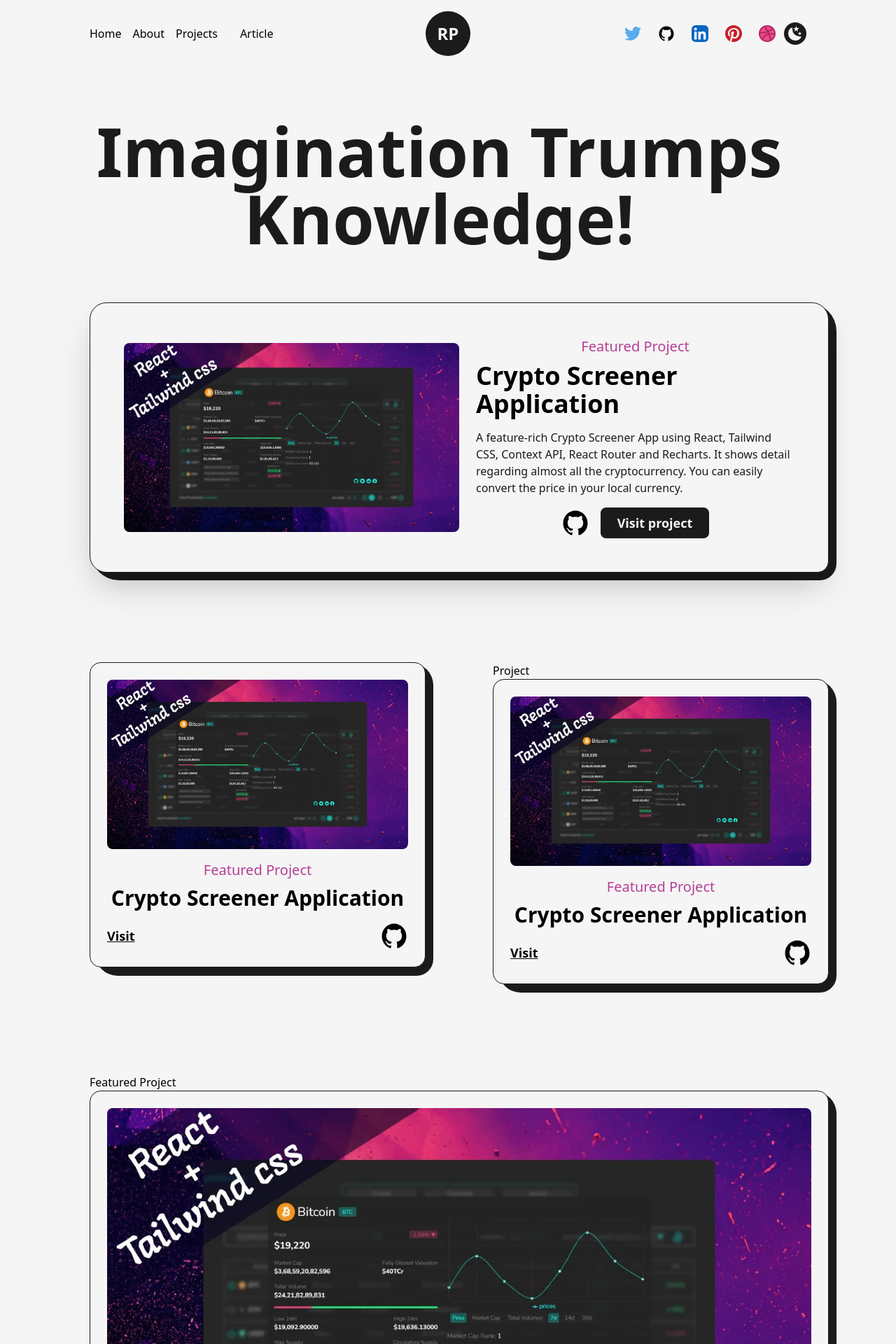
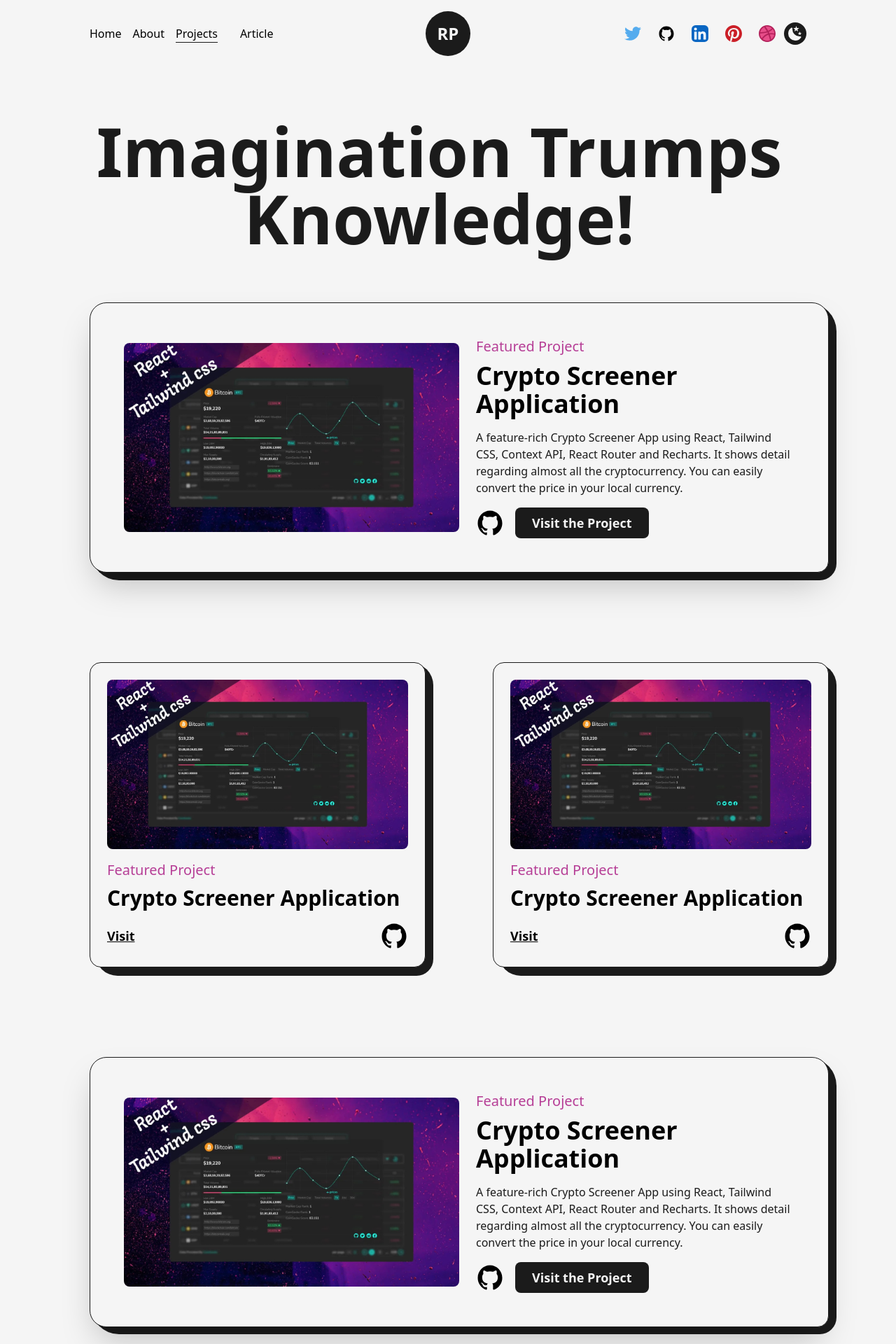
Before and after one commit to spriveen/Portfolio, a Next.js app: page /project in a window 1280 px wide. Shown: the top 1920 px of the page at 70% size. Built offline with nearby package versions, Linux system fonts and the light colour scheme.

Commit message:
fix the bug project.js file

```diff
--- a/src/components/AnimatedText.js
+++ b/src/components/AnimatedText.js
@@ -1,59 +1,50 @@
 import React from 'react'
-import {animate, motion, stagger} from "framer-motion"
+import { motion, stagger } from 'framer-motion'
 
 const quote ={
     initial:{
-    opacity:1,
+        opacity: 0,
     },
     animate:{
-    opacity:1,
+        opacity: 1,
         transition:{
             delay:0.5,
             staggerChildren: 0.08,
-
         }
     }
 }
 
-const singleword ={
+const singleWord ={
     initial:{
-    opacity:0,
-    y:50
+        opacity: 0,
+        y:50,
     },
     animate:{
-    opacity:1,
+        opacity: 1,
         y:0,
-    transitin:{
-      duration:1
+        transition:{
+            duration:1,
         }
     }
 }
 
-
 const AnimatedText = ({text,className=""}) => {
   return (
-    <div className='w-full mx-auto py-2 flex items-center justify-center text-center
-     overflow-hidden
-     '>
+    <div className='w-full mx-auto py-2 flex items-center justify-center text-center overflow-hidden
+   sm:py-0'>
       <motion.h1 className={`inline-block w-full text-dark font-bold capitalize text-8xl
-       dark:text-light
-       ${className}`}
+       dark:text-light ${className}`}
       variants={quote}
       initial="initial"
       animate="animate"
-
       >
-
         {
             text.split(" ").map((word,index)=>
-                <motion.span key={word+'-'+ index}className="inline-block"
-                variants={singleword}
+                <motion.span key={word+ '-' +index} className="inline-block"
+                variants={singleWord}
                 >
-
-
                     {word}&nbsp;
-                </motion.span>
-            )
+                </motion.span>)
 }
       </motion.h1>
     </div>
--- a/src/components/Navbar.js
+++ b/src/components/Navbar.js
@@ -1,34 +1,53 @@
 import Link from 'next/link'
-import React, { useState } from 'react'
+import React, {useState} from 'react'
 import Logo from './Logo'
 import { useRouter } from 'next/router'
-import { TwitterIcon, DribbbleIcon, GithubIcon, LinkedInIcon, PinterestIcon, SunIcon, MoonIcon } from './Icon'
-import { motion } from "framer-motion";
+import { DribbbleIcon, GithubIcon, LinkedInIcon, MoonIcon, PinterestIcon, SunIcon, TwitterIcon } from './Icon'
+import { motion  } from 'framer-motion'
 import useThemeSwitcher from './hooks/useThemeSwitcher'
 
-const CustomLink = ({ href, title, className = "" }) => {
+const CustomLink = ({href,title,className=""})=>{
     const router = useRouter();
-  return (
-    <Link href={href} className={`${className} relative group`}>
+    return(
+        <Link href ={href} className={`${className} relative group`}>
             {title}
-      <span className={`h-[1px] inline-block bg-dark
-        absolute left-0 -bottom-0.5 group-hover:w-full transition-[width] ease duration-300
+            <span className={`h-[1px] inline-block  bg-dark
+            absolute left-0 -bottom-0.5 group-hover:w-full transition-[width] ese duration-300
             ${router.asPath === href ? 'w-full' : 'w-0'}
             dark:bg-light`}>&nbsp;</span>
         </Link>
     )
 }
 
+const CustomMobileLink = ({href,title,className="",toggle})=>{
+  const router = useRouter();
+  const handleClick =() =>{
+    toggle();
+    router.push(href)
+  }
+  return(
+      <button href ={href} className={`${className} relative group text-light dark:text-dark my-2`} onClick={handleClick}>
+          {title}
+          <span className={`h-[1px] inline-block  bg-light
+          absolute left-0 -bottom-0.5 group-hover:w-full transition-[width] ese duration-300
+          ${router.asPath === href ? 'w-full' : 'w-0'}
+          dark:bg-black`}>&nbsp;</span>
+      </button>
+  )
+}
+
 const NavBar = () => {
+
   const [mode, setMode] = useThemeSwitcher();
   const [isOpen, setIsOpen] = useState(false);
 
-  const handleClick = () => {
+  const handleClick =() =>{
     setIsOpen(!isOpen)
   }
-
   return (
-    <header className="w-full px-32 py-8 font-medium flex items-center justify-between dark:text-light relative">
+    <header
+    className="w-full px-32 py-8 font-medium flex items-center justify-between
+    dark:text-light relative z-10">
       <button className="flex-col justify-center items-center hidden lg:flex" onClick={handleClick}>
         <span className={`bg-dark dark:bg-light block transition-all duration-300 ease-out h-0.5 w-6 rounded-sm ${isOpen ? 'rotate-45 translate-y-1' : '-translate-y-0.5'}`}></span>
         <span className={`bg-dark dark:bg-light block transition-all duration-300 ease-out h-0.5 w-6 rounded-sm my-0.5 ${isOpen ? 'opacity-0' : 'opacity-100'}`}></span>
@@ -36,91 +55,106 @@ const NavBar = () => {
       </button>
       <div className="w-full flex justify-between items-center lg:hidden">
       <nav>
-          <CustomLink href="/" title="Home" className='mr-4' />
-          <CustomLink href="/about" title="About" className='mr-4' />
-          <CustomLink href="/projects" title="Projects" className='mr-4' />
-          <CustomLink href="/articles" title="Article" className='ml-4' />
+        <CustomLink href = "/" title="Home" className='mr-4'/>
+        <CustomLink href = "/about" title="About" className='mr-4'/>
+        <CustomLink href = "/project" title="Projects" className='mr-4'/>
+        <CustomLink href = "/articles" title="Article" className='ml-4'/>
       </nav>
       <nav className="flex items-center justify-center flex-wrap">
         <motion.a href="https://www.google.com/" target={"_blank"}
-            whileHover={{ y: -2 }}
-            whileTap={{ scale: 0.9 }}
+        whileHover={{y:-2}}
+        whileTap={{scale:0.9}}
         className="w-6 mx-3"
-          ><TwitterIcon /></motion.a>
+        ><TwitterIcon/></motion.a>
         <motion.a href="https://www.google.com/" target={"_blank"}
-            whileHover={{ y: -2 }}
-            whileTap={{ scale: 0.9 }}
+        whileHover={{y:-2}}
+        whileTap={{scale:0.9}}
         className="w-6 mx-3"
-          ><GithubIcon /></motion.a>
+        ><GithubIcon/></motion.a>
         <motion.a href="https://www.google.com/" target={"_blank"}
-            whileHover={{ y: -2 }}
-            whileTap={{ scale: 0.9 }}
+        whileHover={{y:-2}}
+        whileTap={{scale:0.9}}
         className="w-6 mx-3"
-          ><LinkedInIcon /></motion.a>
+        ><LinkedInIcon/></motion.a>
         <motion.a href="https://www.google.com/" target={"_blank"}
-            whileHover={{ y: -2 }}
-            whileTap={{ scale: 0.9 }}
-            className="w-6 mx-3 bg-light rounded-full"
-          ><PinterestIcon /></motion.a>
+        whileHover={{y:-2}}
+        whileTap={{scale:0.9}}
+        className="w-6 mx-3  bg-light rounded-full"
+        ><PinterestIcon/></motion.a>
         <motion.a href="https://www.google.com/" target={"_blank"}
-            whileHover={{ y: -2 }}
-            whileTap={{ scale: 0.9 }}
+        whileHover={{y:-2}}
+        whileTap={{scale:0.9}}
         className="w-6 ml-3"
-          ><DribbbleIcon /></motion.a>
-          <button onClick={() => setMode(mode === "light" ? "dark" : "light")}
+        ><DribbbleIcon/></motion.a>
+        <button onClick={()=> setMode(mode === "light" ? "dark" : "light")}
           className={`ml-3 flex items-center justify-center rounded-full p-1
           ${mode === "light" ? "bg-dark text-light" : "bg-light text-dark"}`}>
-            {mode === "dark" ? <SunIcon className={"fill-dark"} /> : <MoonIcon className={"fill-dark"} />}
+          {
+            mode === "dark" ?
+            <SunIcon className={"fill-dark"}/> : <MoonIcon className={"fill-dark"}/>
+          }
         </button>
       </nav>
       </div>
 
-      {/* Mini display navbar */}
-      {isOpen && (
-        <div className="min-w-[70vw] flex flex-col justify-between items-center fixed top-1/2 left-1/2 -translate-x-1/2 -translate-y-1/2 bg-white dark:bg-gray-800 p-8 rounded-lg z-10">
-          <nav className="flex flex-col items-center">
-            <CustomLink href="/" title="Home" className='mb-4' />
-            <CustomLink href="/about" title="About" className='mb-4' />
-            <CustomLink href="/projects" title="Projects" className='mb-4' />
-            <CustomLink href="/articles" title="Article" className='mb-4' />
+      {/* mini display navbar */}
+
+      {
+        isOpen?
+
+        <motion.div
+        initial={{scale:0, opacity:0, x:"-50%", y: "-50%"}}
+        animate={{scale:1, opacity:1}}
+        className="min-w-[70vw] flex flex-col justify-between z-30 items-center fixed top-1/2 left-1/2 -translate-x-1/2 -translate-y-1/2
+      bg-dark dark:bg-light/75 rounded-lg backdrop-blur-md py-32">
+      <nav className="flex items-center flex-col justify-center">
+        <CustomMobileLink href = "/" title="Home" className='' toggle={handleClick}/>
+        <CustomMobileLink href = "/about" title="About" className='' toggle={handleClick}/>
+        <CustomMobileLink href = "/projects" title="Projects" className='' toggle={handleClick}/>
+        <CustomMobileLink href = "/articles" title="Article" className='' toggle={handleClick}/>
       </nav>
-          <nav className="flex items-center justify-center flex-wrap mt-4">
+      <nav className="flex items-center justify-center flex-wrap mt-2">
         <motion.a href="https://www.google.com/" target={"_blank"}
-              whileHover={{ y: -2 }}
-              whileTap={{ scale: 0.9 }}
-              className="w-6 mx-3"
-            ><TwitterIcon /></motion.a>
+        whileHover={{y:-2}}
+        whileTap={{scale:0.9}}
+        className="w-6 mx-3 sm:mx-1"
+        ><TwitterIcon/></motion.a>
         <motion.a href="https://www.google.com/" target={"_blank"}
-              whileHover={{ y: -2 }}
-              whileTap={{ scale: 0.9 }}
-              className="w-6 mx-3"
-            ><GithubIcon /></motion.a>
+        whileHover={{y:-2}}
+        whileTap={{scale:0.9}}
+        className="w-6 mx-3  bg-light rounded-full dark:bg-dark sm:mx-1"
+        ><GithubIcon/></motion.a>
         <motion.a href="https://www.google.com/" target={"_blank"}
-              whileHover={{ y: -2 }}
-              whileTap={{ scale: 0.9 }}
-              className="w-6 mx-3"
-            ><LinkedInIcon /></motion.a>
+        whileHover={{y:-2}}
+        whileTap={{scale:0.9}}
+        className="w-6 mx-3 sm:mx-1"
+        ><LinkedInIcon/></motion.a>
         <motion.a href="https://www.google.com/" target={"_blank"}
-              whileHover={{ y: -2 }}
-              whileTap={{ scale: 0.9 }}
-              className="w-6 mx-3 bg-light rounded-full"
-            ><PinterestIcon /></motion.a>
+        whileHover={{y:-2}}
+        whileTap={{scale:0.9}}
+        className="w-6 mx-3  bg-light rounded-full sm:mx-1"
+        ><PinterestIcon/></motion.a>
         <motion.a href="https://www.google.com/" target={"_blank"}
-              whileHover={{ y: -2 }}
-              whileTap={{ scale: 0.9 }}
-              className="w-6 ml-3"
-            ><DribbbleIcon /></motion.a>
-            <button onClick={() => setMode(mode === "light" ? "dark" : "light")}
+        whileHover={{y:-2}}
+        whileTap={{scale:0.9}}
+        className="w-6 ml-3 sm:mx-1"
+        ><DribbbleIcon/></motion.a>
+        <button onClick={()=> setMode(mode === "light" ? "dark" : "light")}
           className={`ml-3 flex items-center justify-center rounded-full p-1
           ${mode === "light" ? "bg-dark text-light" : "bg-light text-dark"}`}>
-              {mode === "dark" ? <SunIcon className={"fill-dark"} /> : <MoonIcon className={"fill-dark"} />}
+          {
+            mode === "dark" ?
+            <SunIcon className={"fill-dark"}/> : <MoonIcon className={"fill-dark"}/>
+          }
         </button>
       </nav>
-        </div>
-      )}
+      </motion.div>
 
-      <div className='absolute left-[50%] top-2 translate-x-[-50%]'>
-        <Logo />
+        :null
+      }
+
+      <div className='absolute left-[50%] top-2 translate-x-[-50%] ' >
+      <Logo/>
       </div>
     </header>
   )
--- a/src/pages/project.js
+++ b/src/pages/project.js
@@ -1,136 +1,93 @@
-import Layout from "@/components/Layout";
-import React from "react";
-import Head from "next/head";
-import AnimatedText from "@/components/AnimatedText";
-import Link from "next/link";
-import Image from "next/image";
-import { GithubIcon } from "@/components/Icon";
-import project1 from "../../public/images/projects/crypto-screener-cover-image.jpg";
-import { motion } from "framer-motion";
+
+import { GithubIcon } from '@/components/Icon'
+import Layout from '@/components/Layout'
+import Head from 'next/head'
+import Image from 'next/image'
+import Link from 'next/link'
+import React from 'react'
+import project1 from '../../public/images/projects/crypto-screener-cover-image.jpg'
+import { motion } from 'framer-motion'
+import AnimatedText from '@/components/AnimatedText'
 
 const FramerImage = motion(Image);
 
-const FeaturedProject = ({ type, title, img, link, github, summary }) => {
+const FeaturedProject = ({ type, title, summary, img, link, github }) => {
   return (
-    <article
-      className="w-full flex items-center justify-between relative rounded-br-2xl
-    rounded-3xl border border-solid border-dark bg-light shadow-2xl p-12 dark:bg-dark dark:border-light
-     "
+    <article className='w-full flex items-center justify-between relative rounded-br-2xl
+    rounded-3xl border border-solid border-dark bg-light shadow-2xl p-12 dark:bg-dark dark:border-light'>
+      <div className='absolute top-0 -right-3 -z-10 w-[101%] h-[103%] rounded-[2.5rem] bg-dark
+        rounded-br-3xl dark:bg-light' />
+      <Link href={link} target="_blank"
+        className='w-1/2 cursor-pointer overflow-hidden rounded-lg'
       >
-     <div className='absolute top-0 -right-3 -z-10 w-[101%] h-[103%] rounded-[2.5rem] bg-dark dark:bg-light
-     rounded-br-3xl
-     '/>
-      <Link
-        href={link}
-        target="_blank"
-        className="w-1/2 cursor-pointer overflow-hidden rounded-lg"
-      >
-        <FramerImage src={img} alt={title} className="w-full h-auto"
+        <FramerImage src={img} alt={title} className='w-full h-auto'
         whileHover={{scale:1.05}}
-        transtition={{duration:0.2}}
+        transition={{duration: 0.2}}
         priority
-               sizes="(max-width:768px) 100vw
-               (ma px-width:1200px) 50vw
-               50"
-        />
+          sizes="(max-width: 768px) 100vw, (max-width: 1200px)50vw, 50vw"/>
       </Link>
 
-      <div className="w-1/2 flex flex-col items-center justify-between pl-6">
-        <span className="text-primary font-medium text-xl dark:text-primaryDark">{type}</span>
-        <Link
-          href={link}
-          target="_blank"
-          className="hover:underline underline-offset-2"
-        >
-          <h2 className="my-2 w-full text-left text-4xl font-bold dark:text-light">{title}</h2>
+      <div className='w-1/2 flex flex-col items-start justify-between pl-6'>
+        <span className='text-primary font-medium text-xl dark:text-primaryDark'>{type}</span>
+        <Link href={link} target="_blank" className='hover:underline underline-offset-2'>
+          <h2 className='my-2 w-full text-left text-4xl font-bold dark:text-light'>{title}</h2>
         </Link>
-        <p className="my-2 font-medium text-dark dark:text-light">{summary}</p>
-        <div className="mt-2 flex items-center">
-          <Link href={github} target="_blank" className="w-10">
-            {" "}
-            <GithubIcon />
-          </Link>
-          <Link
-            href={link}
-            target="_blank"
-            className="ml-4 rounded-lg bg-dark text-light p-2 px-6 text-lg font-semibold
-            dark:bg-light dark:text-dark
-            "
-          >
-            Visit project
-          </Link>
+        <p className='my-2 font-medium text-dark dark:text-light'>{summary}</p>
+        <div className='mt-2 flex items-center'>
+          <Link href={github} target="_blank" className='w-10'><GithubIcon /></Link>
+          <Link href={link} target="_blank" className='ml-4 rounded-lg bg-dark text-light
+        p-2 px-6 text-lg font-semibold dark:bg-light dark:text-dark'>Visit the Project</Link>
         </div>
       </div>
     </article>
-  );
-};
+  )
+}
 
 const Project = ({ title, type, img, link, github }) => {
   return (
-    <article className="w-full flex flex-col items-center justify-center rounded-2xl
-    border border-solid border-dark bg-light p-6 relative dark:bg-dark dark:border-x-light
-    ">
-
+    <article className='w-full flex flex-col items-center justify-center rounded-2xl
+    border border-solid border-dark bg-light p-6 relative dark:bg-dark dark:border-light'>
       <div className='absolute top-0 -right-3 -z-10 w-[101%] h-[103%] rounded-[2rem] bg-dark
-     rounded-br-3xl dark:bg-light
-     '/>
-      <Link
-        href={link}
-        target="_blank"
-        className="w-full cursor-pointer overflow-hidden rounded-lg"
+        rounded-br-3xl dark:bg-light'/>
+      <Link href={link} target="_blank"
+        className='w-full cursor-pointer overflow-hidden rounded-lg'
       >
-        <FramerImage src={img} alt={title} className="w-full h-auto"
+        <FramerImage src={img} alt={title} className='w-full h-auto'
         whileHover={{scale:1.05}}
-        transtition={{duration:0.2}}
-        />
+        transition={{duration: 0.2}}/>
       </Link>
 
-      <div className="w-full flex flex-col items-center justify-between mt-4">
-        <span className="text-primary font-medium text-xl dark:text-primaryDark">{type}</span>
-        <Link
-          href={link}
-          target="_blank"
-          className="hover:underline underline-offset-2"
-        >
-          <h2 className="my-2 w-full text-left text-3xl font-bold">{title}</h2>
+      <div className='w-full flex flex-col items-start justify-between mt-4'>
+        <span className='text-primary font-medium text-xl dark:text-primaryDark'>{type}</span>
+        <Link href={link} target="_blank" className='hover:underline underline-offset-2'>
+          <h2 className='my-2 w-full text-left text-3xl font-bold'>{title}</h2>
         </Link>
 
-        <div className="w-full mt-2 flex items-center justify-between">
-        <Link
-            href={link}
-            target="_blank"
-            className="text-lg font-semibold underline"
-          >
-            Visit
-          </Link>
-          <Link href={github} target="_blank" className="w-10">
-            <GithubIcon />{""}
-          </Link>
-
+        <div className='w-full mt-2 flex items-center justify-between'>
+          <Link href={link} target="_blank" className=' text-lg font-semibold underline'>Visit</Link>
+          <Link href={github} target="_blank" className='w-10'><GithubIcon /></Link>
         </div>
       </div>
     </article>
-  );
-};
+  )
+}
 
 const project = () => {
   return (
     <>
       <Head>
-        <title>Riveen Peanuka | projects Page</title>
+        <title>Riveen | Project Page</title>
         <meta name="description" content="any description" />
       </Head>
-      <main className="w-full mb-16 flex flex-col items-center justify-center dark:text-light">
-        <Layout className="pt-16">
-          <AnimatedText
-            text="Imagination Trumps Knowledge!"
-            className="mb-16"
-          />
+      <main className='w-full mb-16 flex flex-col items-center justify-center dark:text-light'>
+        <Layout className='pt-16'>
+          <AnimatedText text="Imagination Trumps Knowledge!"
+            className='mb-16' />
 
-          <div className="grid grid-cols-12 gap-24 gap-y-32">
-            <div className="col-span-12">
+          <div className='grid grid-cols-12 gap-24 gap-y-32'>
+            <div className='col-span-12'>
               <FeaturedProject
-                title=" Crypto Screener Application"
+                title="Crypto Screener Application"
                 img={project1}
                 summary="A feature-rich Crypto Screener App using React, Tailwind CSS, Context API, React Router and Recharts.
               It shows detail regarding almost all the cryptocurrency. You can easily convert the price in your
@@ -140,9 +97,9 @@ local currency."
                 type="Featured Project"
               />
             </div>
-            <div className="col-span-6">
+            <div className='col-span-6'>
               <Project
-                title=" Crypto Screener Application"
+                title="Crypto Screener Application"
                 img={project1}
                 summary="A feature-rich Crypto Screener App using React, Tailwind CSS, Context API, React Router and Recharts.
 It shows detail regarding almost all the cryptocurrency. You can easily convert the price in your
@@ -152,9 +109,9 @@ local currency."
                 type="Featured Project"
               />
             </div>
-            <div className="col-span-6">Project
+            <div className='col-span-6'>
               <Project
-                title=" Crypto Screener Application"
+                title="Crypto Screener Application"
                 img={project1}
                 summary="A feature-rich Crypto Screener App using React, Tailwind CSS, Context API, React Router and Recharts.
 It shows detail regarding almost all the cryptocurrency. You can easily convert the price in your
@@ -164,9 +121,10 @@ local currency."
                 type="Featured Project"
               />
             </div>
-            <div className="col-span-12">Featured Project
-            <Project
-                title=" Crypto Screener Application"
+
+            <div className='col-span-12'>
+              <FeaturedProject
+                title="Crypto Screener Application"
                 img={project1}
                 summary="A feature-rich Crypto Screener App using React, Tailwind CSS, Context API, React Router and Recharts.
 It shows detail regarding almost all the cryptocurrency. You can easily convert the price in your
@@ -176,8 +134,9 @@ local currency."
                 type="Featured Project"
               />
             </div>
-            <div className="col-span-6">Project<Project
-                title=" Crypto Screener Application"
+            <div className='col-span-6'>
+              <Project
+                title="Crypto Screener Application"
                 img={project1}
                 summary="A feature-rich Crypto Screener App using React, Tailwind CSS, Context API, React Router and Recharts.
 It shows detail regarding almost all the cryptocurrency. You can easily convert the price in your
@@ -185,9 +144,11 @@ local currency."
                 link="/"
                 github="/"
                 type="Featured Project"
-              /></div>
-            <div className="col-span-6">Project<Project
-                title=" Crypto Screener Application"
+              />
+            </div>
+            <div className='col-span-6'>
+              <Project
+                title="Crypto Screener Application"
                 img={project1}
                 summary="A feature-rich Crypto Screener App using React, Tailwind CSS, Context API, React Router and Recharts.
 It shows detail regarding almost all the cryptocurrency. You can easily convert the price in your
@@ -195,12 +156,13 @@ local currency."
                 link="/"
                 github="/"
                 type="Featured Project"
-              /></div>
+              />
+            </div>
           </div>
         </Layout>
       </main>
     </>
-  );
-};
+  )
+}
 
-export default project;
+export default project
```
Also changed, not shown: public/images/profile/developer-pic-1.png. Lines whose indentation alone changed are shown as unchanged.
